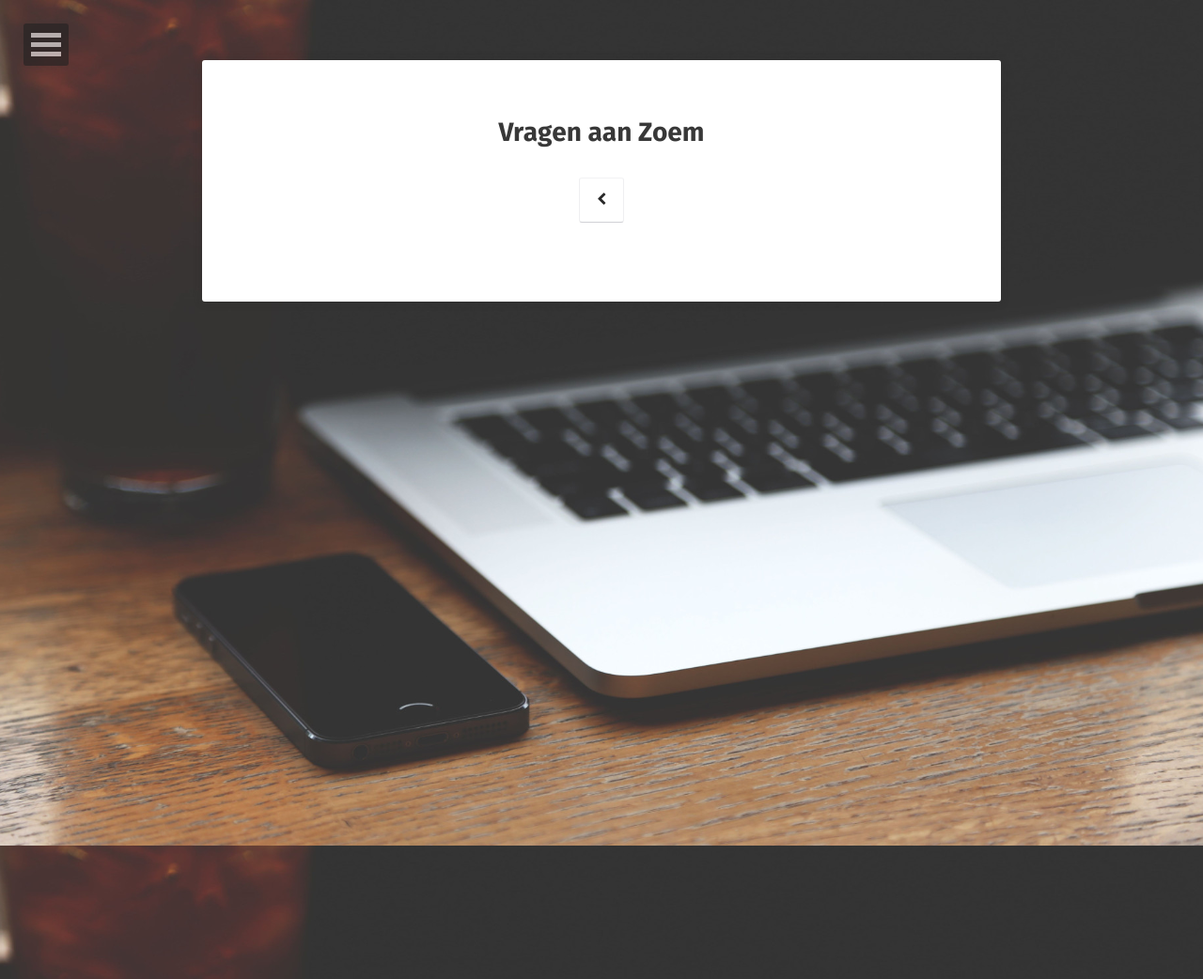
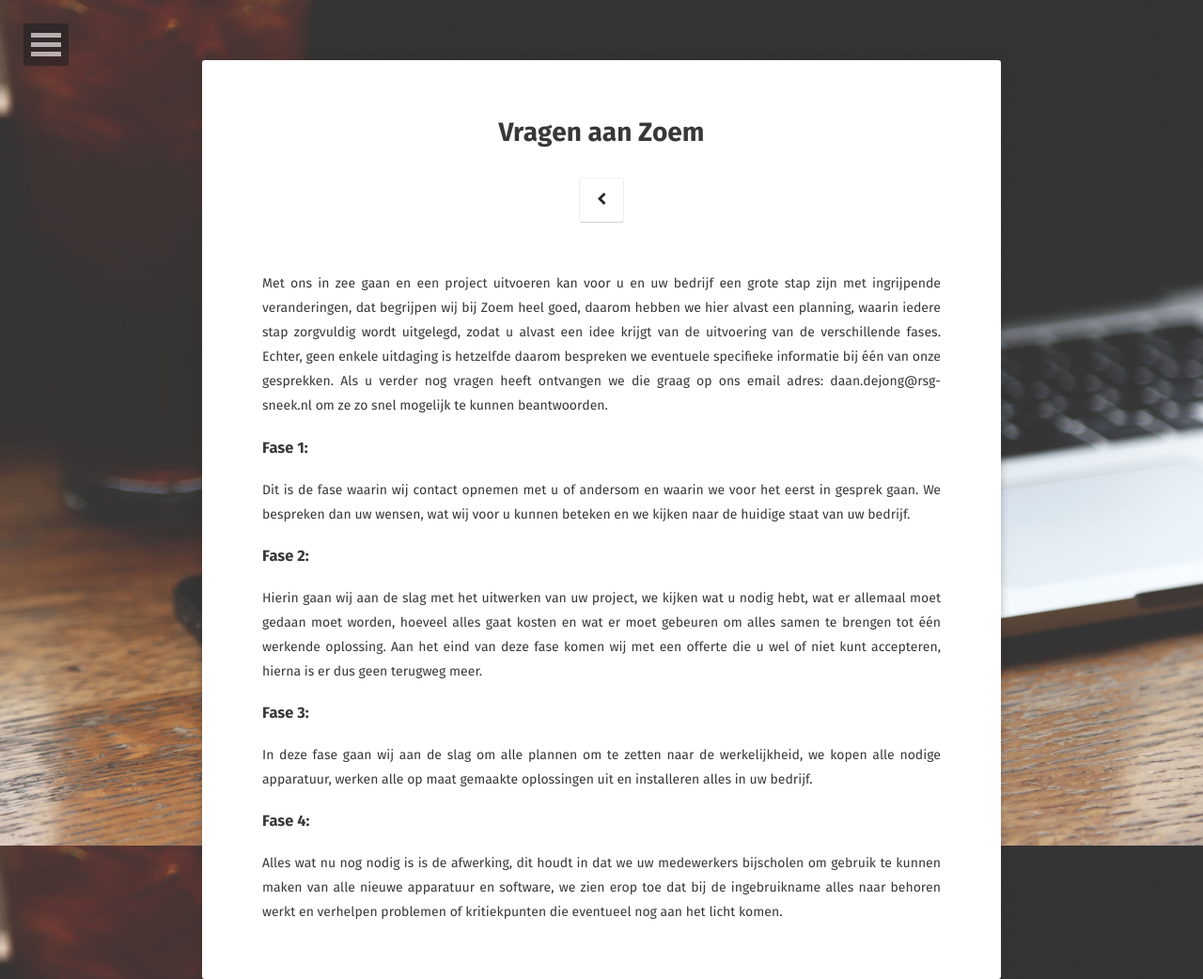
Before and after one commit to zoem-ict/zoem-ict.github.io, a Jekyll site: the page built from vragen/index.md, in a window 1280 px wide. Shown: the whole page at 94% size. Built offline with Jekyll 4.4.1, drawn with Linux system fonts in a browser that asks for light colours; some web fonts are replaced.

Commit message:
Update index.md

```diff
--- a/vragen/index.md
+++ b/vragen/index.md
@@ -5,3 +5,17 @@ tags: [vragen]
 date: 2017-02-07
 comments: false
 ---
+
+Met ons in zee gaan en een project uitvoeren kan voor u en uw bedrijf een grote stap zijn met ingrijpende veranderingen, dat begrijpen wij bij Zoem heel goed, daarom hebben we hier alvast een planning, waarin iedere stap zorgvuldig wordt uitgelegd, zodat u alvast een idee krijgt van de uitvoering van de verschillende fases. Echter, geen enkele uitdaging is hetzelfde daarom bespreken we eventuele specifieke informatie bij één van onze gesprekken. Als u verder nog vragen heeft ontvangen we die graag op ons email adres: daan.dejong@rsg-sneek.nl om ze zo snel mogelijk te kunnen beantwoorden.
+
+### Fase 1:
+Dit is de fase waarin wij contact opnemen met u of andersom en waarin we voor het eerst in gesprek gaan. We bespreken dan uw wensen, wat wij voor u kunnen beteken en we kijken naar de huidige staat van uw bedrijf.
+
+### Fase 2:
+Hierin gaan wij aan de slag met het uitwerken van uw project, we kijken wat u nodig hebt, wat er allemaal moet gedaan moet worden, hoeveel alles gaat kosten en wat er moet gebeuren om alles samen te brengen tot één werkende oplossing. Aan het eind van deze fase komen wij met een offerte die u wel of niet kunt accepteren, hierna is er dus geen terugweg meer.
+
+### Fase 3:
+In deze fase gaan wij aan de slag om alle plannen om te zetten naar de werkelijkheid, we kopen alle nodige apparatuur, werken alle op maat gemaakte oplossingen uit en installeren alles in uw bedrijf.
+
+### Fase 4:
+Alles wat nu nog nodig is is de afwerking, dit houdt in dat we uw medewerkers bijscholen om gebruik te kunnen maken van alle nieuwe apparatuur en software, we zien erop toe dat bij de ingebruikname alles naar behoren werkt en verhelpen problemen of kritiekpunten die eventueel nog aan het licht komen.
```
